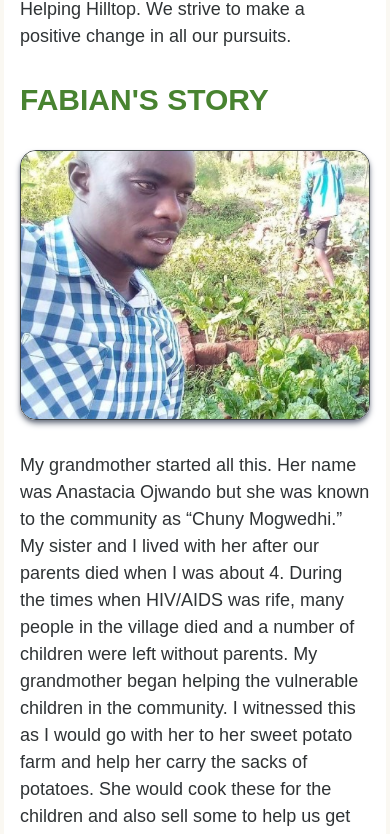
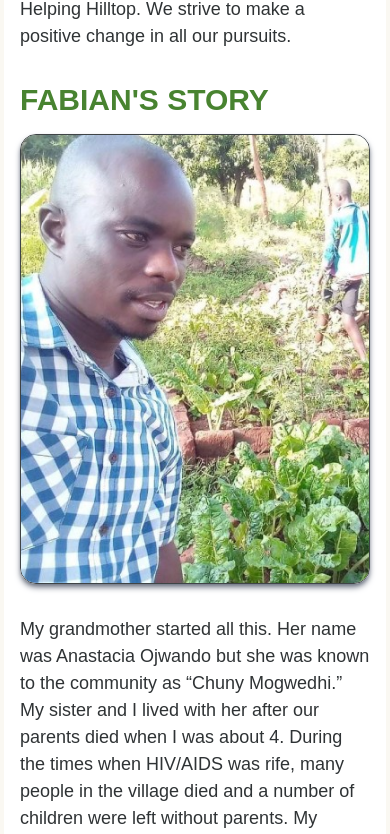
Before and after one commit to tonyhaunschmidt/helping_hilltop, a Next.js app: page /about_us in a window 390 px wide. Shown: the part 900-1734 px from the top of the page. Built offline with nearby package versions, Linux system fonts and the light colour scheme.

Commit message:
picture fix

```diff
--- a/src/app/about_us/page.js
+++ b/src/app/about_us/page.js
@@ -37,7 +37,7 @@ export default function Page() {
             FABIAN&apos;S STORY
           </h2>
           <Image
-            className="2xl:w-[500px] sm:aspect-square rounded-2xl shadow-md shadow-gray-500 border border-logo_grey sm:h-auto h-[270px] w-full sm:w-[270px] md:w-[300px] lg:w-[350px] xl:w-[420px] sm:ml-14 sm:mt-0 my-8 sm:mb-10 object-cover sm:float-right"
+            className="2xl:w-[500px] sm:aspect-square rounded-2xl shadow-md shadow-gray-500 border border-logo_grey sm:h-auto h-[450px] w-full sm:w-[270px] md:w-[300px] lg:w-[350px] xl:w-[420px] sm:ml-14 sm:mt-0 mb-8 mt-4 sm:mb-10 object-cover sm:float-right"
             src={fabianImage}
             alt="Fabian's Story"
           />
@@ -89,7 +89,7 @@ export default function Page() {
             VIVIENNE&apos;S STORY
           </h2>
           <Image
-            className="2xl:w-[500px] sm:aspect-square rounded-2xl shadow-md shadow-gray-500 border border-logo_grey sm:h-auto h-[270px] w-full sm:w-[270px] md:w-[300px] lg:w-[350px] xl:w-[420px] sm:ml-14 sm:mt-0 my-8 sm:mb-10 object-cover sm:float-right"
+            className="2xl:w-[500px] sm:aspect-square rounded-2xl shadow-md shadow-gray-500 border border-logo_grey sm:h-auto h-[450px] w-full sm:w-[270px] md:w-[300px] lg:w-[350px] xl:w-[420px] sm:ml-14 sm:mt-0 mb-8 mt-4 sm:mb-10 object-cover sm:float-right"
             src={vivienneImage}
             alt="Vivienne's Story"
           />
```
